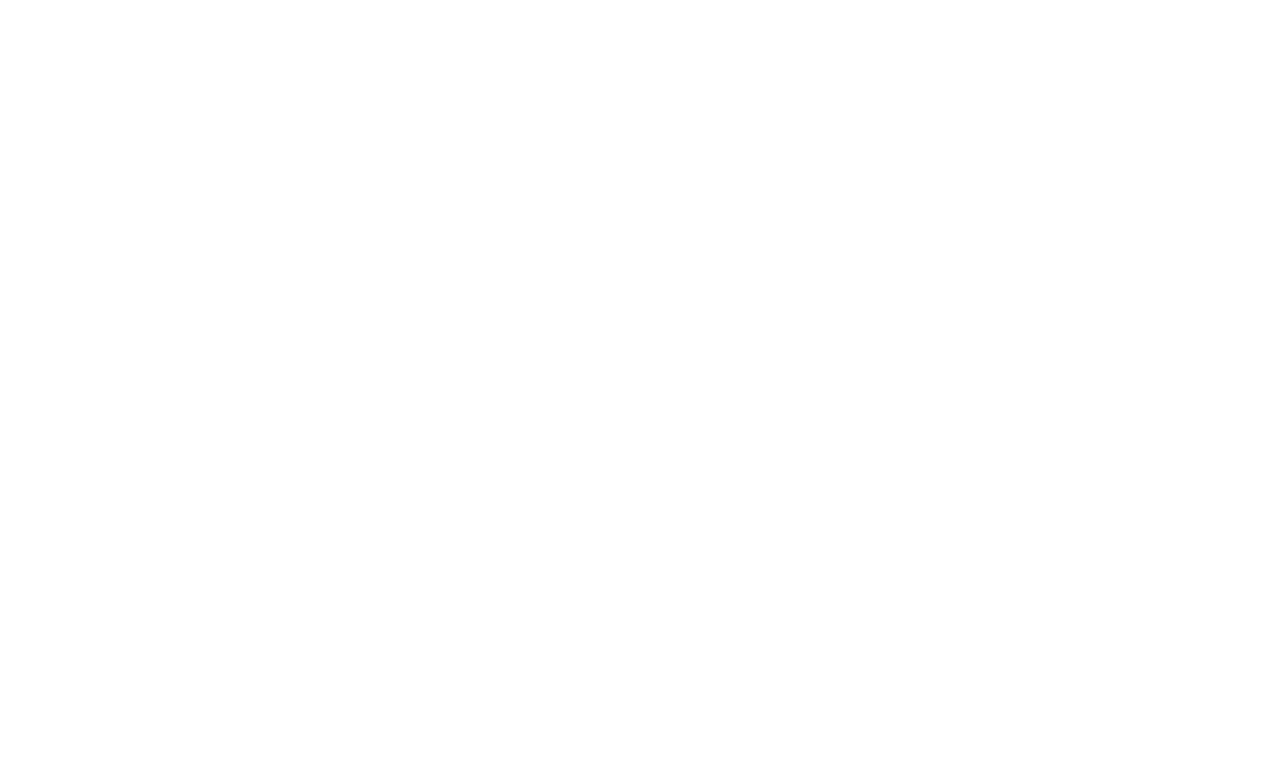
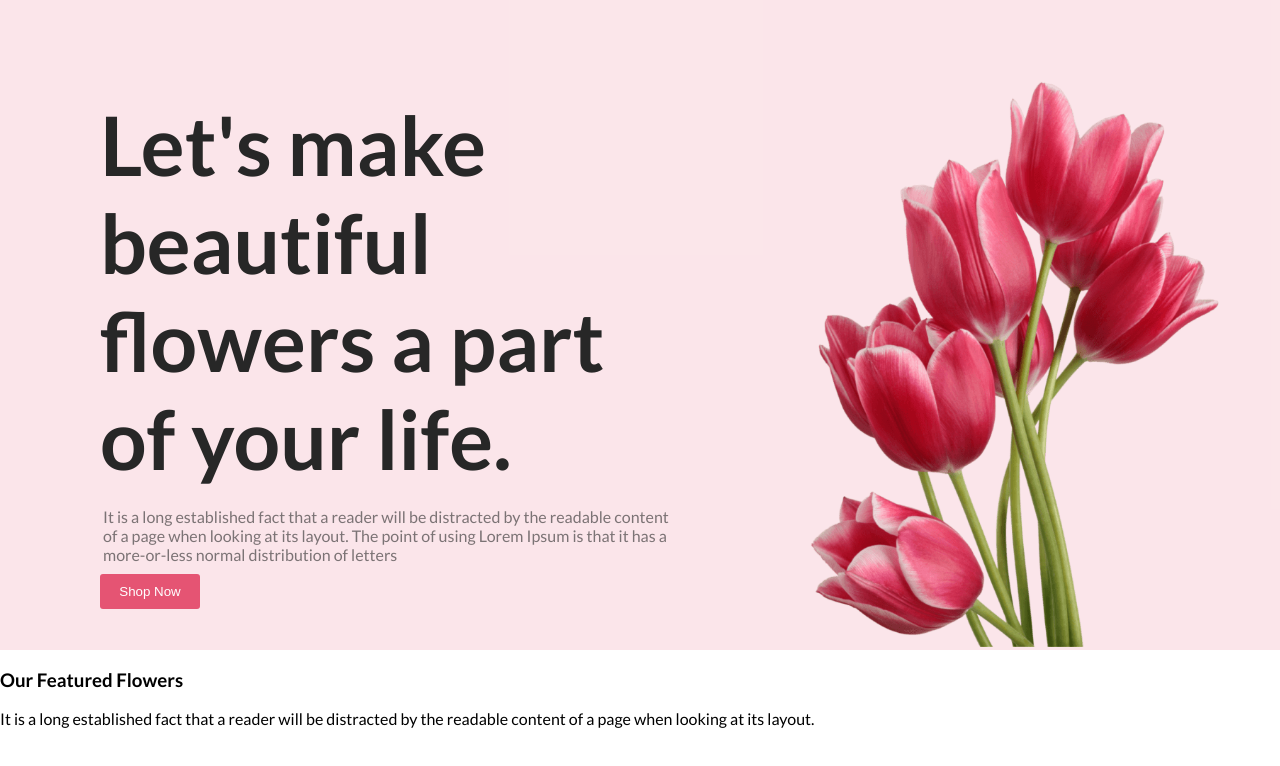
Before and after one commit to Shakib6304/flower-shop, a plain HTML site: page index.html in a window 1280 px wide. Drawn offline with Linux system fonts and the light colour scheme.

Commit message:
header part

```diff
--- a/index.html
+++ b/index.html
@@ -4,8 +4,36 @@
     <meta charset="UTF-8">
     <meta name="viewport" content="width=device-width, initial-scale=1.0">
     <title>Flower Shop</title>
+    <link rel="preconnect" href="https://fonts.googleapis.com">
+<link rel="preconnect" href="https://fonts.gstatic.com" crossorigin>
+<link href="https://fonts.googleapis.com/css2?family=Lato:ital,wght@0,100;0,300;0,400;0,700;0,900;1,100;1,300;1,400;1,700;1,900&display=swap" rel="stylesheet">
+    <link rel="stylesheet" href="style/style.css">
 </head>
 <body>
-
+    <header>
+        <div class="header-container">
+            <div class="header-text">
+                <h1 class="header-title">
+                    Let's make beautiful flowers a part of your life.
+                </h1>
+                <p class="header-description">
+                    It is a long established fact that a reader will be distracted by the readable
+                    content of a page when looking at its layout. The point of using Lorem Ipsum is
+                    that it has a more-or-less normal distribution of letters
+                </p>
+                <button class="btn-primary">Shop Now</button>
+            </div>
+            <div class="header-img-part">
+                <img class="header-img" src="images/pngwing 10.png" alt="">
+            </div>
+        </div>
+    </header>
+    <!-- Our feature section -->
+     <section>
+           <div class="section-container">
+            <h3 class="section-title">Our Featured Flowers</h3>
+            <p class="section-description">It is a long established fact that a reader will be distracted by the readable content of a page when looking at its layout.</p>
+           </div>
+     </section>
 </body>
 </html>
--- a/style/style.css
+++ b/style/style.css
@@ -0,0 +1,55 @@
+/* common shared style */
+body{
+    margin: 0px;
+        font-family: "Lato", sans-serif;
+        font-family: "Lato", sans-serif;
+}
+.btn-primary{
+width: 100px;
+background-color: rgba(229, 84, 115, 1);
+color: white;
+border: 0px;
+padding: 10px;
+border-radius: 3px;
+margin:0px 20px 0px;
+}
+/* Header related style */
+
+.header-container{
+    background-color:rgba(229, 84, 115, 0.15);
+    display: flex;
+    justify-content: space-between;
+    max-width: 1400px;
+    height: 650px;
+}
+
+.header-text{
+    width: 50%;
+    margin: 20px 20px 10px 80px ;
+    max-width: 700px ;
+    height: 500px;
+}
+.header-title{
+    font-size:82px;
+    font-weight: 700;
+    margin-bottom: 0px;
+    padding: 20px;
+    color: rgba(39, 39, 39, 1);
+}
+.header-description{
+    color: rgba(39, 39, 39, 0.6);
+    margin: 0px 0px 10px 23px;
+    font-size: 16px;
+}
+
+.header-img-part{
+    width: 50%;
+
+}
+.header-img {
+    width:450px ;
+    margin-bottom: 0px;
+    margin-top: 80px;
+    margin-left: 100px;
+}
+/* favorite section style */
```
Also changed, not shown: flower.html (added, +64 -0 lines), images/Flower 01.png (added), images/Group 57.png (added), images/Group 58.png (added), images/Group 59.png (added), images/Rectangle 4.png (added), images/Rectangle 5.png (added), images/Rectangle 6.png (added), images/Rectangle 9.png (added), images/pngwing 10.png (added), images/pngwing 5.png (added), images/pngwing 6.png (added), images/pngwing 7.png (added), images/pngwing 8.png (added).
